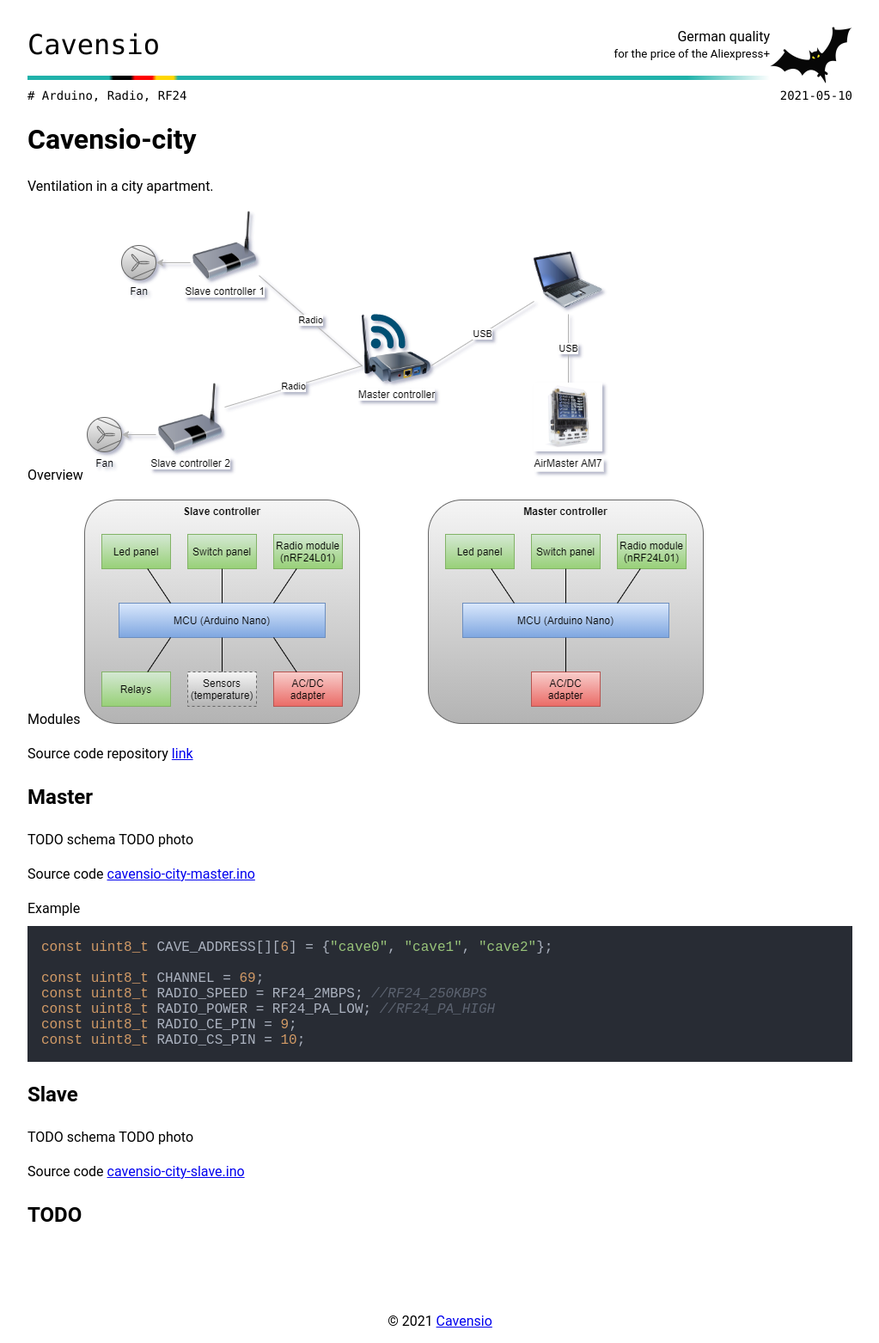
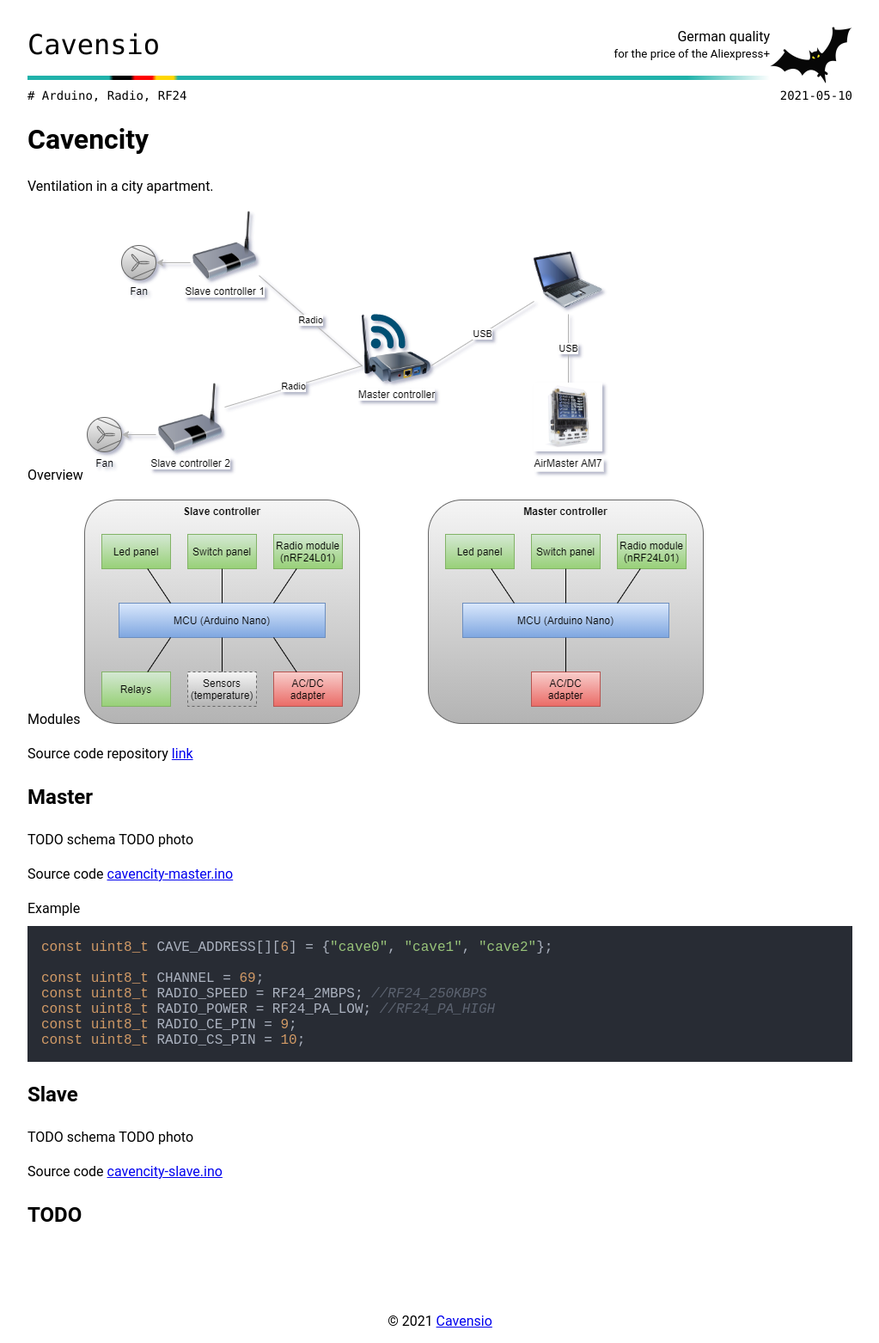
Before and after one commit to cavensio/cavensio.github.io, a Jekyll site: the page built from _posts/2021-05-06-cavencity.md, in a window 1280 px wide. Shown: the whole page at 86% size, without its empty margins (128-1151 px from the left). Built offline with Jekyll 4.4.1, drawn with Linux system fonts in a browser that asks for light colours; nearby versions of some CDN libraries.

Commit message:
rename project

```diff
--- a/_posts/2021-05-06-cavensio-city.md
+++ b/_posts/2021-05-06-cavencity.md
@@ -1,21 +1,21 @@
 ---
-title: Cavensio-city
+title: Cavencity
 tags: [Arduino, Radio, RF24]
 desc: Ventilation in a city apartment
 date: 2021-05-10
 ---
 
-# Cavensio-city
+# Cavencity
 
 Ventilation in a city apartment.
 
 Overview
-![Overview diagram](/resources/cavensio-city-diagram-overview.png)
+![Overview diagram](/resources/cavencity-diagram-overview.png)
 
 Modules
-![Modules diagram](/resources/cavensio-city-diagram-modules.png)
+![Modules diagram](/resources/cavencity-diagram-modules.png)
 
-Source code repository [link](https://github.com/cavensio/cavensio-city)
+Source code repository [link](https://github.com/cavensio/cavencity)
 
 
 ## Master
@@ -24,7 +24,7 @@ TODO schema
 TODO photo
 
 Source code
-[cavensio-city-master.ino](https://github.com/cavensio/cavensio-city/blob/master/cavensio-city-master/cavensio-city-master.ino)
+[cavencity-master.ino](https://github.com/cavensio/cavencity/blob/master/cavencity-master/cavencity-master.ino)
 
 
 Example
@@ -45,6 +45,6 @@ TODO schema
 TODO photo
 
 Source code
-[cavensio-city-slave.ino](https://github.com/cavensio/cavensio-city/blob/master/cavensio-city-slave/cavensio-city-slave.ino)
+[cavencity-slave.ino](https://github.com/cavensio/cavencity/blob/master/cavencity-slave/cavencity-slave.ino)
 
 ## TODO
```
Also changed, not shown: resources/cavencity-diagram-modules.png (renamed from resources/cavensio-city-diagram-modules.png), resources/cavencity-diagram-overview.png (renamed from resources/cavensio-city-diagram-overview.png).
